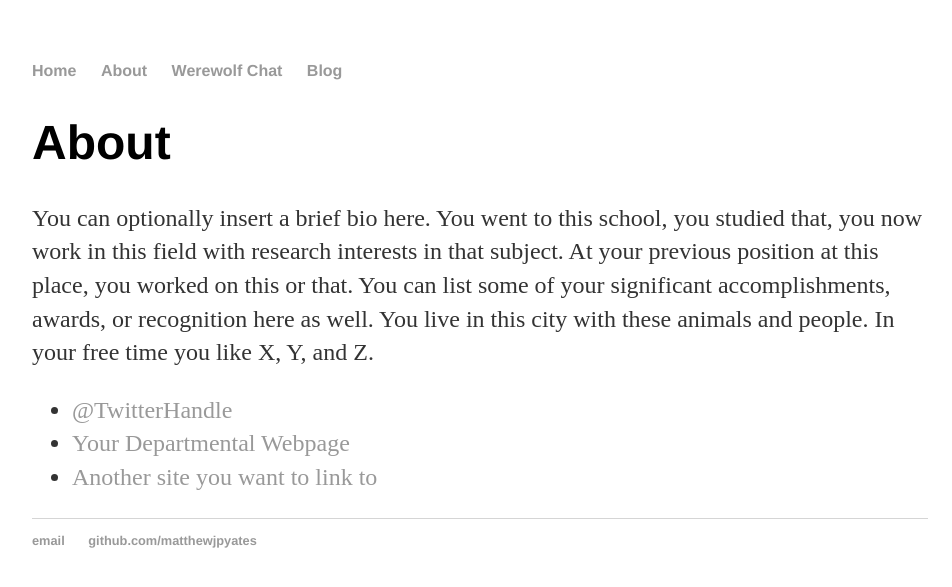
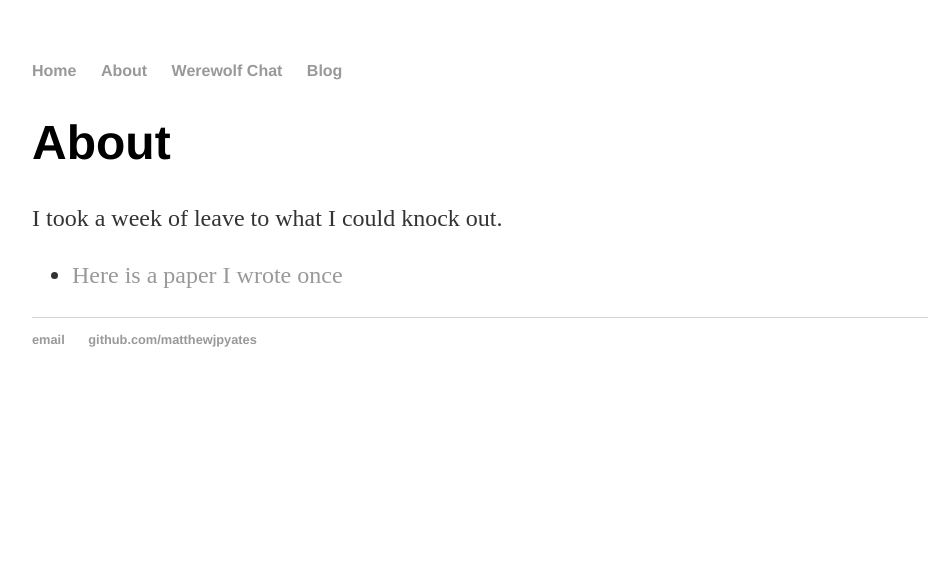
Before and after one commit to matthewjpyates/matthewjpyates.github.io, a Jekyll site: the page built from about/index.html, in a window 1280 px wide. Shown: the top 587 px of the page, without its empty margins (160-1112 px from the left). Built offline with Jekyll 4.4.1, drawn with Linux system fonts in a browser that asks for light colours.

Commit message:
did stuff

```diff
--- a/about/index.html
+++ b/about/index.html
@@ -5,11 +5,9 @@ title: About Hank Quinlan
 
 		<div class="about">
 			<h1>About</h1>
-			<p>You can optionally insert a brief bio here. You went to this school, you studied that, you now work in this field with research interests in that subject. At your previous position at this place, you worked on this or that. You can list some of your significant accomplishments, awards, or recognition here as well. You live in this city with these animals and people. In your free time you like X, Y, and Z.</p>
+			<p>I took a week of leave to what I could knock out.</p>
 
 			<ul class="contacts">
-				<li><a href="#">@TwitterHandle</a></li>
-				<li><a href="#">Your Departmental Webpage</a></li>
-				<li><a href="#">Another site you want to link to</a></li>
+				<li><a href="https://pdfs.semanticscholar.org/e1a6/5f9b5ddeaaecde4f4a181e3e5b7e94703a76.pdf">Here is a paper I wrote once</a></li>
 				</ul>
 		</div>
```
